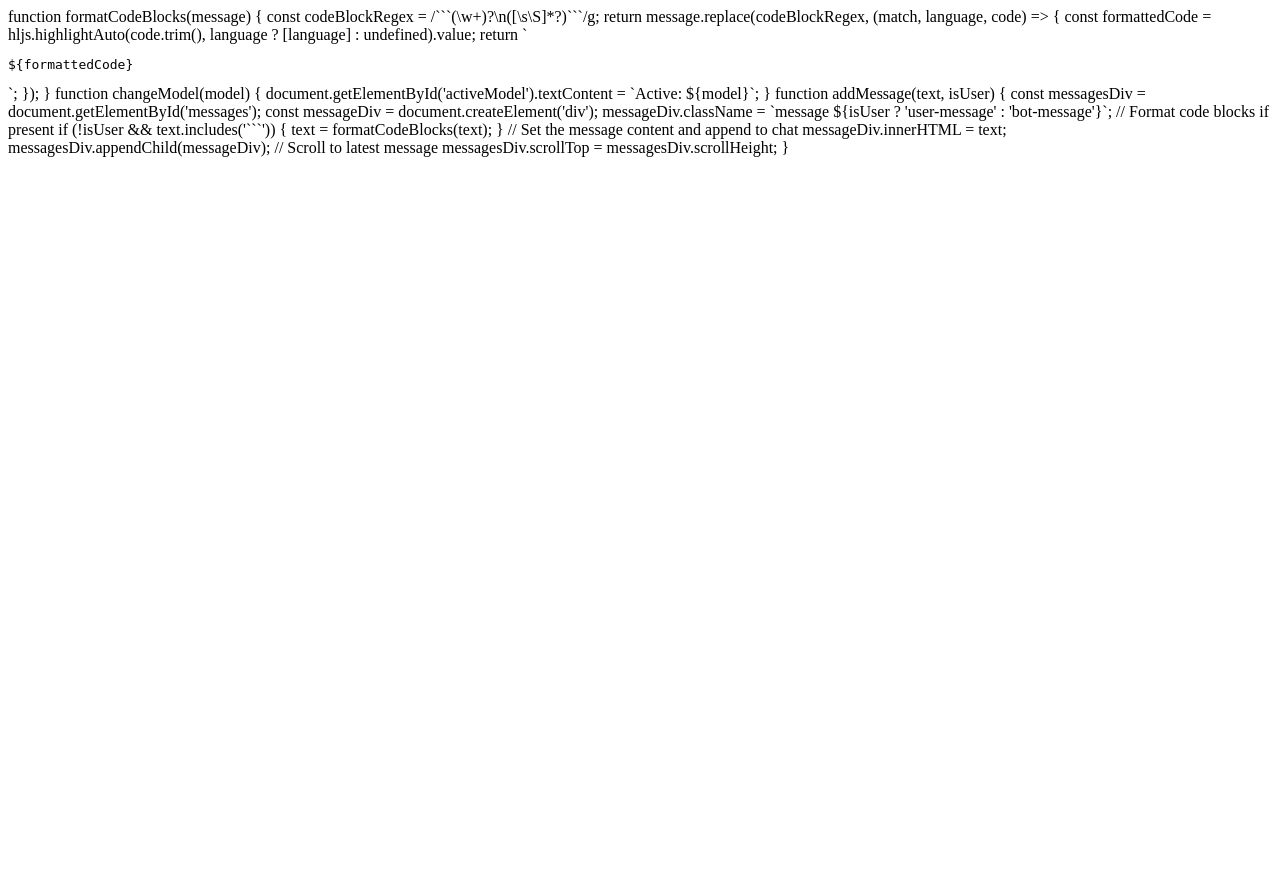
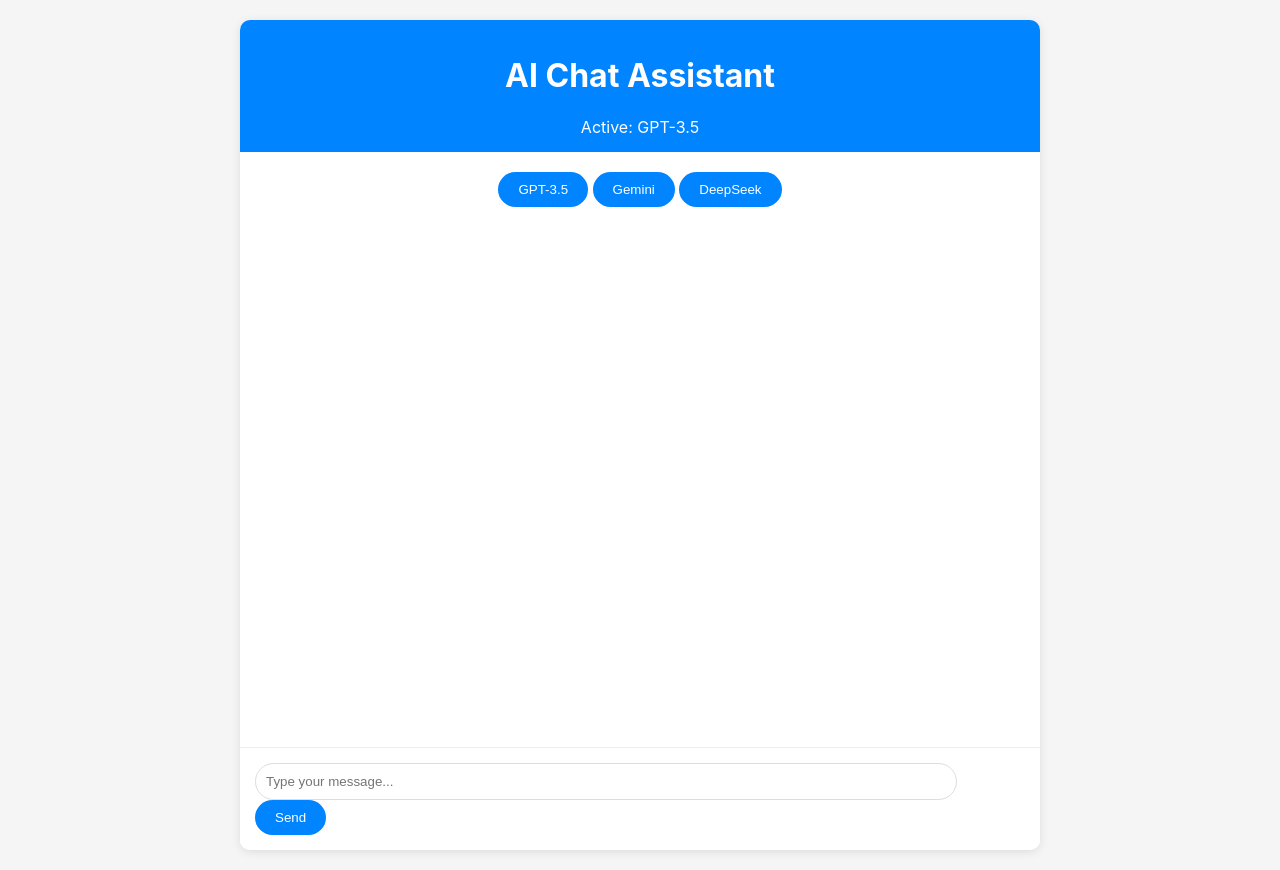
Before and after one commit to Adarshx22223/chatai, a Flask app: page / in a window 1280 px wide. Before the commit the page ends 157 px from the top, so only its background shows below. Run offline with Flask 3, Linux system fonts and the light colour scheme; some libraries are stand-ins or nearby versions.

Commit message:
Assistant checkpoint: Recreated chat.html with improved UI and functionality
Assistant generated file changes:
- templates/chat.html: Create new chat interface

---

User prompt:

recreate chat.html

````diff
--- a/templates/chat.html
+++ b/templates/chat.html
@@ -1,3 +1,109 @@
+
+<!DOCTYPE html>
+<html lang="en">
+<head>
+    <meta charset="UTF-8">
+    <meta name="viewport" content="width=device-width, initial-scale=1.0">
+    <title>AI Chat Assistant</title>
+    <link rel="stylesheet" href="https://cdnjs.cloudflare.com/ajax/libs/highlight.js/11.9.0/styles/default.min.css">
+    <script src="https://cdnjs.cloudflare.com/ajax/libs/highlight.js/11.9.0/highlight.min.js"></script>
+    <style>
+        body {
+            margin: 0;
+            padding: 20px;
+            font-family: -apple-system, BlinkMacSystemFont, 'Segoe UI', Roboto, Oxygen, Ubuntu, Cantarell, sans-serif;
+            background-color: #f5f5f5;
+        }
+        .chat-container {
+            max-width: 800px;
+            margin: 0 auto;
+            background: white;
+            border-radius: 10px;
+            box-shadow: 0 2px 10px rgba(0,0,0,0.1);
+            overflow: hidden;
+        }
+        .header {
+            background: #0084ff;
+            color: white;
+            padding: 15px;
+            text-align: center;
+        }
+        #messages {
+            height: 60vh;
+            overflow-y: auto;
+            padding: 20px;
+        }
+        .message {
+            margin-bottom: 15px;
+            padding: 10px 15px;
+            border-radius: 15px;
+            max-width: 80%;
+        }
+        .user-message {
+            background: #e3f2fd;
+            margin-left: auto;
+            border-bottom-right-radius: 5px;
+        }
+        .bot-message {
+            background: #f5f5f5;
+            margin-right: auto;
+            border-bottom-left-radius: 5px;
+        }
+        .input-container {
+            padding: 15px;
+            background: white;
+            border-top: 1px solid #eee;
+        }
+        #userInput {
+            width: calc(100% - 90px);
+            padding: 10px;
+            border: 1px solid #ddd;
+            border-radius: 20px;
+            margin-right: 10px;
+        }
+        button {
+            padding: 10px 20px;
+            background: #0084ff;
+            color: white;
+            border: none;
+            border-radius: 20px;
+            cursor: pointer;
+        }
+        button:hover {
+            background: #0066cc;
+        }
+        pre {
+            background: #f8f9fa;
+            padding: 15px;
+            border-radius: 5px;
+            overflow-x: auto;
+        }
+        .model-selector {
+            margin: 10px 0;
+            padding: 10px;
+            text-align: center;
+        }
+    </style>
+</head>
+<body>
+    <div class="chat-container">
+        <div class="header">
+            <h1>AI Chat Assistant</h1>
+            <div id="activeModel">Active: GPT-3.5</div>
+        </div>
+        <div class="model-selector">
+            <button onclick="changeModel('gpt-3.5')">GPT-3.5</button>
+            <button onclick="changeModel('gemini')">Gemini</button>
+            <button onclick="changeModel('deepseek')">DeepSeek</button>
+        </div>
+        <div id="messages"></div>
+        <div class="input-container">
+            <input type="text" id="userInput" placeholder="Type your message...">
+            <button onclick="sendMessage()">Send</button>
+        </div>
+    </div>
+
+    <script>
         function formatCodeBlocks(message) {
             const codeBlockRegex = /```(\w+)?\n([\s\S]*?)```/g;
             return message.replace(codeBlockRegex, (match, language, code) => {
@@ -15,15 +121,49 @@
             const messageDiv = document.createElement('div');
             messageDiv.className = `message ${isUser ? 'user-message' : 'bot-message'}`;
 
-    // Format code blocks if present
             if (!isUser && text.includes('```')) {
                 text = formatCodeBlocks(text);
             }
 
-    // Set the message content and append to chat
             messageDiv.innerHTML = text;
             messagesDiv.appendChild(messageDiv);
-
-    // Scroll to latest message
             messagesDiv.scrollTop = messagesDiv.scrollHeight;
         }
+
+        async function sendMessage() {
+            const input = document.getElementById('userInput');
+            const message = input.value.trim();
+            if (!message) return;
+
+            addMessage(message, true);
+            input.value = '';
+
+            try {
+                const model = document.getElementById('activeModel').textContent.split(': ')[1].toLowerCase();
+                const response = await fetch('/chat', {
+                    method: 'POST',
+                    headers: {'Content-Type': 'application/json'},
+                    body: JSON.stringify({
+                        message: message,
+                        provider: model
+                    })
+                });
+                const data = await response.json();
+                if (data.error) {
+                    addMessage(`Error: ${data.error}`, false);
+                } else {
+                    addMessage(data.reply, false);
+                }
+            } catch (error) {
+                addMessage('Sorry, something went wrong. Please try again.', false);
+            }
+        }
+
+        document.getElementById('userInput').addEventListener('keypress', function(e) {
+            if (e.key === 'Enter') {
+                sendMessage();
+            }
+        });
+    </script>
+</body>
+</html>
````
Lines whose indentation alone changed are shown as unchanged.
